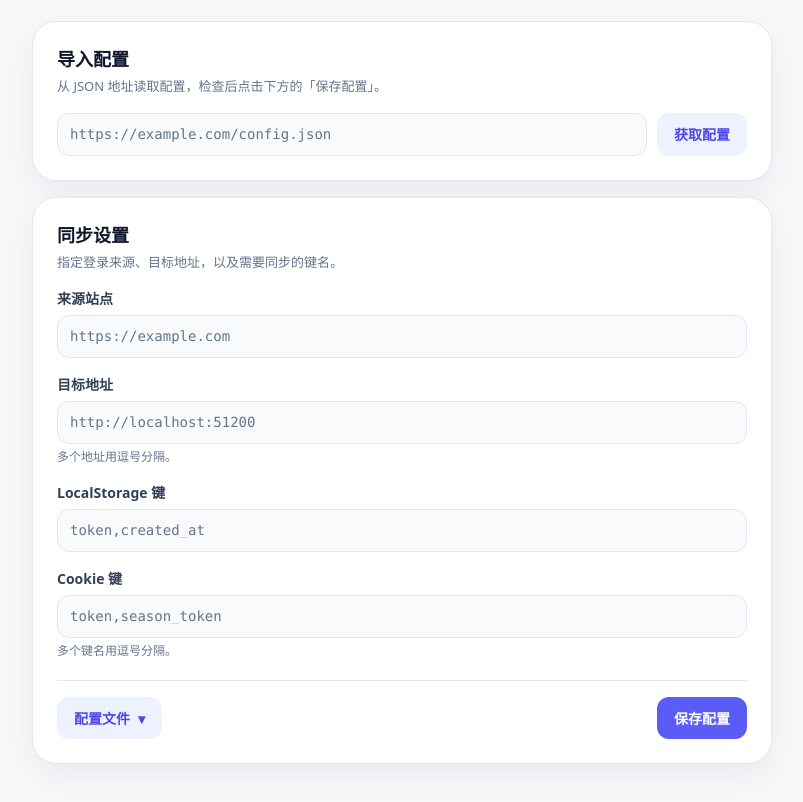
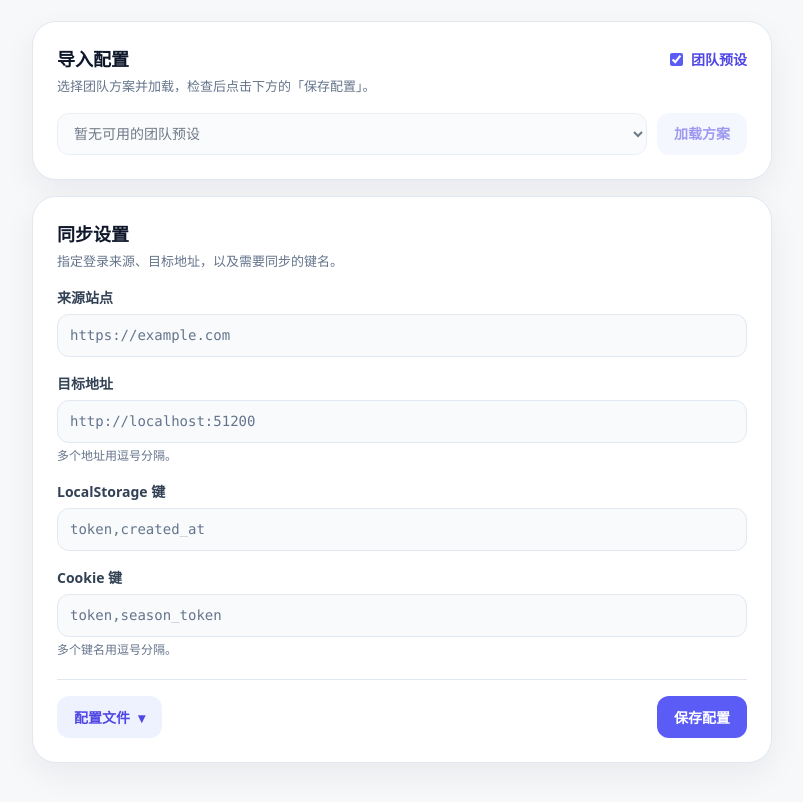
Before and after one commit to iRuxu/chrome-itoken, a browser extension: page src/options.html in a window 1280 px wide. Shown: the part 96-898 px from the top of the page, without its empty margins (238-1041 px from the left). Drawn offline with Linux system fonts and the light colour scheme; no server answers.

Commit message:
Add local team presets for iruxu builds

```diff
--- a/scripts/preview.mjs
+++ b/scripts/preview.mjs
@@ -8,6 +8,7 @@ const pages = new Map([
     ["/popup.html", "text/html; charset=utf-8"]
 ]);
 const assets = new Map([
+    ["/preset/index.json", "application/json; charset=utf-8"],
     ["/options.js", "text/javascript; charset=utf-8"],
     ["/demo.json", "application/json; charset=utf-8"],
     ["/ui.css", "text/css; charset=utf-8"],
@@ -28,13 +29,13 @@ createServer(async (request, response) => {
     }
 
     try {
-        const source = await readFile(new URL(`../src${path}`, import.meta.url));
+        const source = await readFile(new URL(path === "/preset/index.json" ? `..${path}` : `../src${path}`, import.meta.url));
         const body = path === "/popup.html"
             ? source.toString("utf8").replace('<script src="popup.js"></script>', "")
             : source;
         response.writeHead(200, { "Content-Type": contentType, "Cache-Control": "no-store" }).end(body);
     } catch {
-        response.writeHead(500).end("Unable to load preview");
+        response.writeHead(path === "/preset/index.json" ? 404 : 500).end("Unable to load preview");
     }
 }).listen(port, host, () => {
     console.log(`配置页 http://${host}:${port}/`);
--- a/src/options.html
+++ b/src/options.html
@@ -17,9 +17,21 @@
             </header>
 
             <section class="panel" aria-labelledby="import-title">
-                <h2 id="import-title">导入配置</h2>
+                <div class="import-header">
+                    <h2 id="import-title">导入配置</h2>
+                    <label class="team-toggle">
+                        <input type="checkbox" id="useTeamPreset" checked />
+                        团队预设
+                    </label>
+                </div>
                 <p class="section-hint" id="import-hint">从 JSON 地址读取配置，检查后点击下方的「保存配置」。</p>
-                <div class="import-row">
+                <div id="teamPresetRow" class="import-row">
+                    <select id="teamPreset" aria-label="团队预设方案" aria-describedby="import-hint" disabled>
+                        <option value="">正在加载团队预设…</option>
+                    </select>
+                    <button type="button" id="applyPreset" class="button button-soft" disabled>加载方案</button>
+                </div>
+                <div id="remoteImportRow" class="import-row" hidden>
                     <input type="text" id="rssUrl" aria-labelledby="import-title" aria-describedby="import-hint"
                         placeholder="https://example.com/config.json" spellcheck="false" />
                     <button type="button" id="rssBtn" class="button button-soft">获取配置</button>
--- a/src/options.js
+++ b/src/options.js
@@ -60,6 +60,51 @@ document.addEventListener("DOMContentLoaded", () => {
         });
     });
 
+    const useTeamPreset = document.getElementById("useTeamPreset");
+    const teamPresetRow = document.getElementById("teamPresetRow");
+    const remoteImportRow = document.getElementById("remoteImportRow");
+    const presetSelect = document.getElementById("teamPreset");
+    const applyPreset = document.getElementById("applyPreset");
+    const importHint = document.getElementById("import-hint");
+    const remoteHint = importHint.textContent;
+    let presets = [];
+
+    function updateImportMode() {
+        teamPresetRow.hidden = !useTeamPreset.checked;
+        remoteImportRow.hidden = useTeamPreset.checked;
+        importHint.textContent = useTeamPreset.checked
+            ? "选择团队方案并加载，检查后点击下方的「保存配置」。"
+            : remoteHint;
+    }
+
+    useTeamPreset.addEventListener("change", updateImportMode);
+    updateImportMode();
+
+    fetch("preset/index.json").then(response => {
+        if (!response.ok) throw new Error(`HTTP ${response.status}`);
+        return response.json();
+    }).then(data => {
+        if (!Array.isArray(data) || !data.length || !data.every(item => typeof item?.name === "string" && item.config)) {
+            throw new Error("预设清单为空或格式不正确");
+        }
+        presets = data;
+        presetSelect.replaceChildren(
+            new Option("请选择团队方案", ""),
+            ...presets.map((preset, index) => new Option(preset.name, index))
+        );
+        presetSelect.disabled = false;
+    }).catch(() => {
+        presetSelect.options[0].textContent = "暂无可用的团队预设";
+    });
+
+    presetSelect.addEventListener("change", () => {
+        applyPreset.disabled = presetSelect.value === "";
+    });
+    applyPreset.addEventListener("click", () => {
+        const preset = presets[presetSelect.value];
+        if (preset) return importConfig(() => preset.config);
+    });
+
     const configMenu = document.getElementById("configMenu");
     document.getElementById("importFile").addEventListener("click", () => {
         configMenu.open = false;
--- a/src/ui.css
+++ b/src/ui.css
@@ -270,3 +270,47 @@ input:focus, textarea:focus {
         width: 100%;
     }
 }
+
+.import-header,
+.team-toggle {
+    display: flex;
+    align-items: center;
+    gap: 8px;
+}
+
+.import-header {
+    justify-content: space-between;
+}
+
+.team-toggle {
+    color: var(--primary-hover);
+    font-weight: 600;
+    white-space: nowrap;
+    cursor: pointer;
+}
+
+.team-toggle input {
+    width: auto;
+    margin: 0;
+    accent-color: var(--primary);
+}
+
+.import-row[hidden] {
+    display: none;
+}
+
+#teamPreset {
+    width: 100%;
+    min-width: 0;
+    padding: 8px 12px;
+    border: 1px solid var(--border);
+    border-radius: 12px;
+    background: var(--surface-muted);
+    color: var(--text);
+    font: inherit;
+}
+
+#teamPreset:focus-visible {
+    outline: 2px solid var(--focus);
+    outline-offset: 1px;
+}
```
Also changed, not shown: scripts/build.mjs (+17 -5 lines), README.md, 1 other file.
